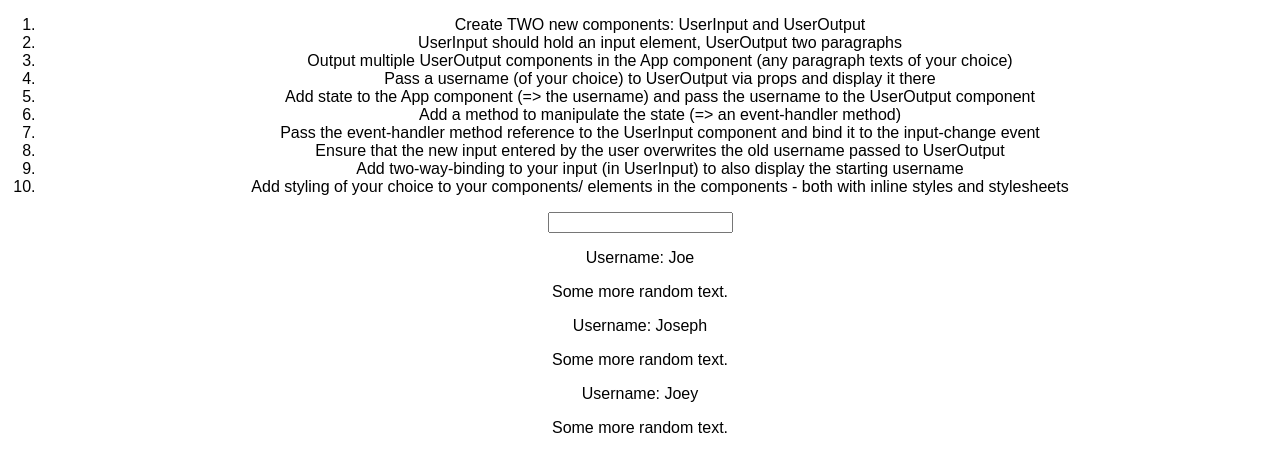
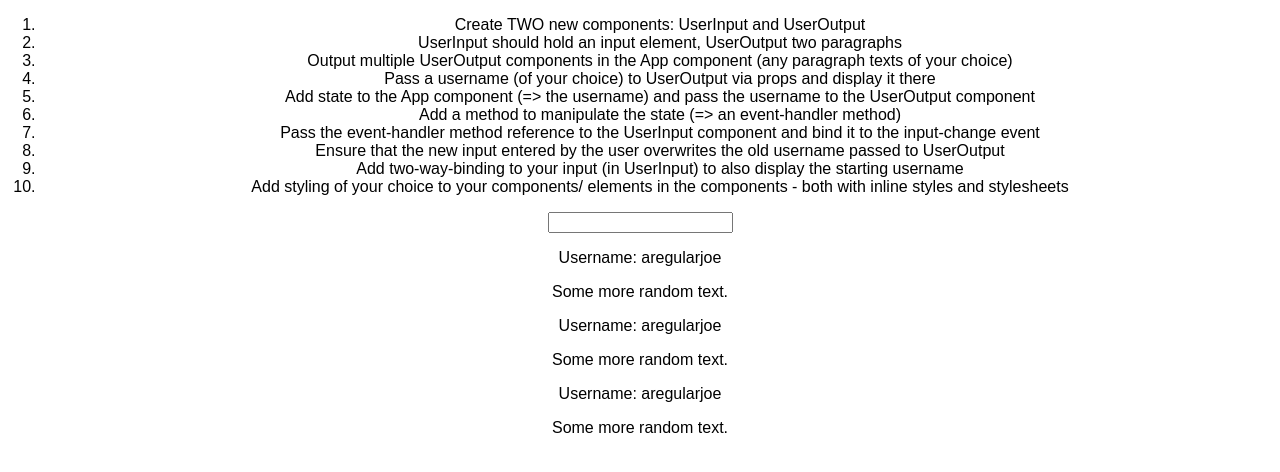
Before and after one commit to Joseph-Scott/assignment1-base-syntax, a React (Create React App) app: page / in a window 1280 px wide. Shown: the top 472 px of the page. Built offline with nearby package versions, Linux system fonts and the light colour scheme.

Commit message:
taske five complete

```diff
--- a/src/App.js
+++ b/src/App.js
@@ -5,6 +5,10 @@ import UserInput from './UserInput/UserInput';
 import UserOutput from './UserOutput/UserOutput';
 
 class App extends Component {
+  state = {
+    username: 'aregularjoe'
+  }
+
   render() {
     return (
       <div className="App">
@@ -21,9 +25,9 @@ class App extends Component {
           <li>Add styling of your choice to your components/ elements in the components - both with inline styles and stylesheets</li>
         </ol>
         <UserInput />
-        <UserOutput userName="Joe"/>
-        <UserOutput userName="Joseph"/>
-        <UserOutput userName="Joey"/>
+        <UserOutput userName={this.state.username}/>
+        <UserOutput userName={this.state.username}/>
+        <UserOutput userName={this.state.username}/>
       </div>
     );
   }
```
